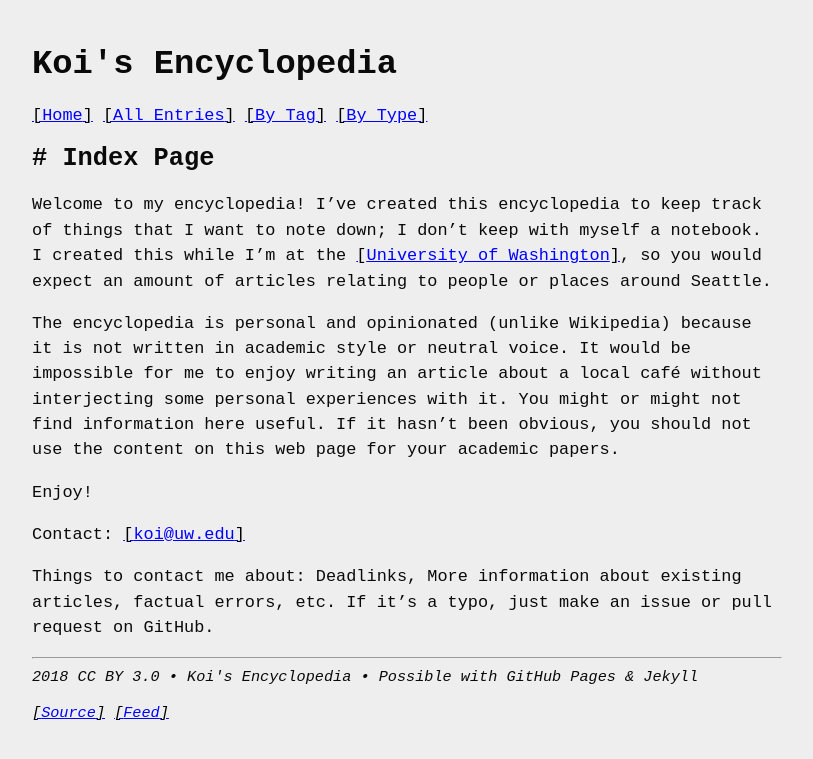
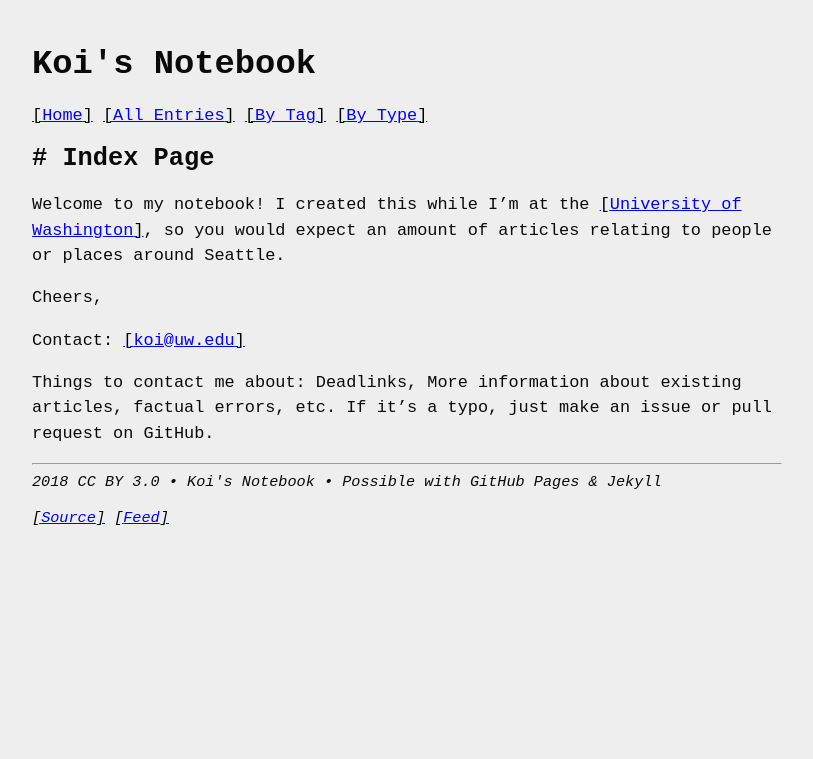
Before and after one commit to khoin/encyclopedia, a Jekyll site: the page built from index.md, in a window 1280 px wide. Shown: the top 759 px of the page, without its empty margins (233-1046 px from the left). Built offline with Jekyll 4.4.1, drawn with Linux system fonts in a browser that asks for light colours.

Commit message:
changed to notebook

```diff
--- a/_config.yml
+++ b/_config.yml
@@ -13,7 +13,7 @@
 # you will see them accessed via {{ site.title }}, {{ site.email }}, and so on.
 # You can create any custom variable you would like, and they will be accessible
 # in the templates via {{ site.myvariable }}.
-title: Koi's Encyclopedia
+title: Koi's Notebook
 github_username: khoin/encyclopedia
 
 plugins:
--- a/index.md
+++ b/index.md
@@ -3,11 +3,9 @@ layout: page
 title: Index Page
 ---
 
-Welcome to my encyclopedia! I've created this encyclopedia to keep track of things that I want to note down; I don't keep with myself a notebook. I created this while I'm at the [University of Washington](uw), so you would expect an amount of articles relating to people or places around Seattle.
+Welcome to my notebook! I created this while I'm at the [University of Washington](uw), so you would expect an amount of articles relating to people or places around Seattle.
 
-The encyclopedia is personal and opinionated (unlike Wikipedia) because it is not written in academic style or neutral voice. It would be impossible for me to enjoy writing an article about a local café without interjecting some personal experiences with it. You might or might not find information here useful. If it hasn't been obvious, you should not use the content on this web page for your academic papers.
-
-Enjoy!
+Cheers,
 
 Contact: <a href="mailto:koi@uw.edu">koi@uw.edu</a>
 
```
Also changed, not shown: _includes/mathjax.html (+28 -0 lines), 1 other file.
